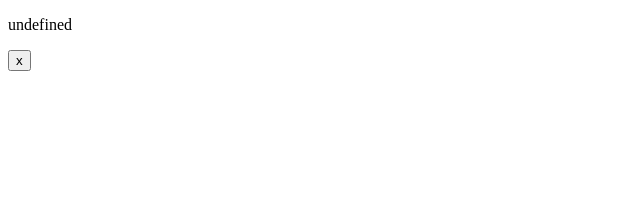
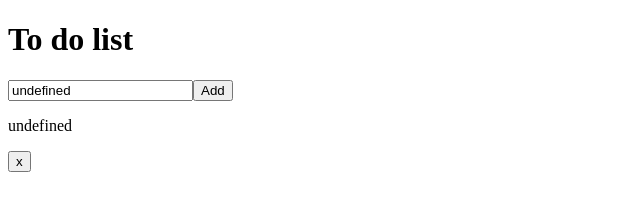
Before and after one commit to PernilleDall/Todo-list, a plain HTML site: page index.html in a window 1280 px wide. Shown: the whole page, without its empty margins (0-640 px from the left). Drawn offline with Linux system fonts and the light colour scheme.

Commit message:
stine sin blir udatert

```diff
--- a/index.html
+++ b/index.html
@@ -10,6 +10,7 @@
 </head>
 
 <body>
+    <h1>To do list</h1>
     <div id="root"></div>
 
 </body>
--- a/js/components/input.mjs
+++ b/js/components/input.mjs
@@ -1,8 +1,15 @@
+import Button from "./button.mjs";
+
+
+
 export default function inputItem (task) {
     const container = document.createElement("div");
     const textfield = document.createElement("input");
     textfield.value = task;
-    input.type = "text";
-    textfield.appendChild(container);
-return container();
+    textfield.type = "text";
+    container.appendChild(textfield);
+    container.appendChild(Button("Add", () => {
+        //her skal det være et eller annet sdom gjør at det er en adde funksjon
+    }));
+return container;
 }
--- a/js/script.mjs
+++ b/js/script.mjs
@@ -16,8 +16,5 @@ function render () {
 }
 render ();
 */
-import List from "./components/list.mjs";
-const root = document.querySelector('#root');
-root.appendChild(List());
-
-console.log("noe");
+import render from "./services/render.mjs";
+render();
--- /dev/null
+++ b/js/services/render.mjs
@@ -0,0 +1,12 @@
+import inputItem from "../components/input.mjs";
+import List from "../components/list.mjs";
+
+
+export default function render() {
+const root = document.querySelector('#root');
+root.innerHTML = "";
+
+
+root.appendChild(inputItem());
+root.appendChild(List());
+}
```
Also changed, not shown: js/services/localstorages.mjs (added, +9 -0 lines).
